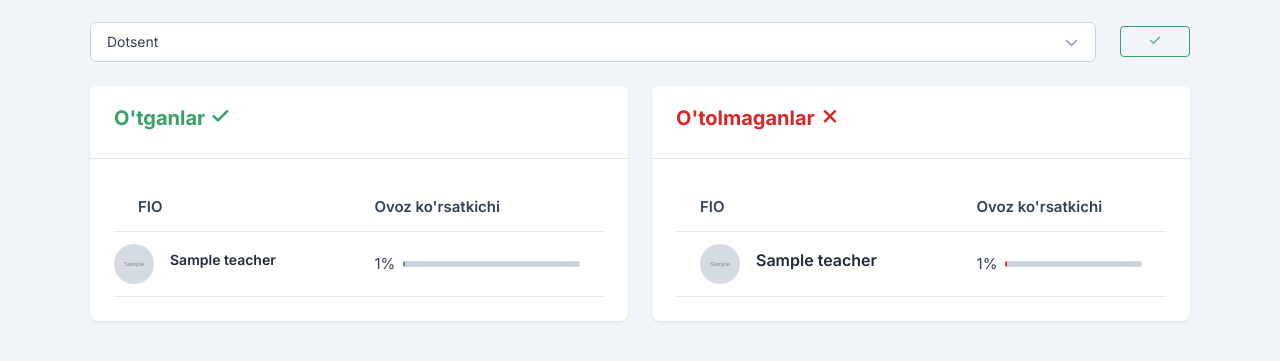
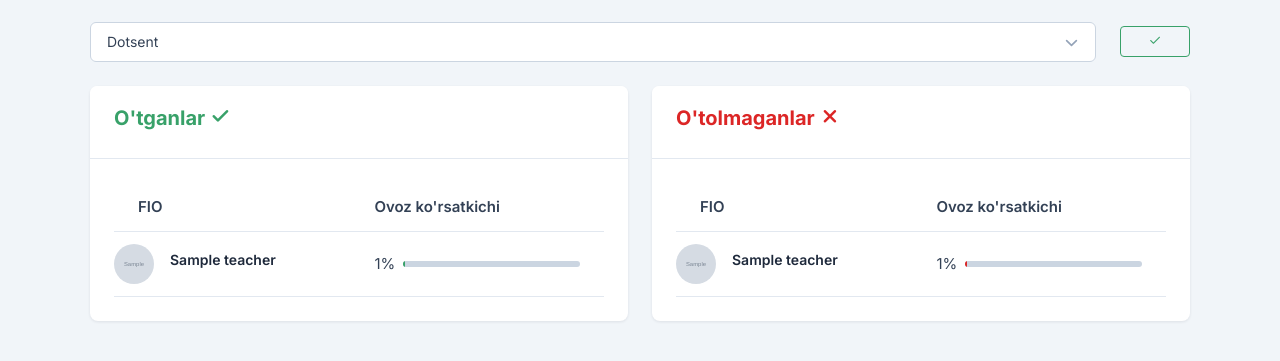
Before and after one commit to nomozovasror/Kengash, a Django app: template app/templates/table.html in a window 1280 px wide. Shown: the part 174-535 px from the top of the page. Run offline with Django 5.2, Linux system fonts and the light colour scheme; the template is opened without the code that fills it: most values are stand-ins (such as "Sample title", 1, 10 or a date in 2020); grey boxes marked "Sample" are stand-in pictures; parts of the project's set-up code (start-up, migrations or seed data) failed here and were passed over; some libraries are stand-ins or nearby versions; some web fonts are replaced.

Commit message:
fix some sizes

```diff
--- a/app/templates/table.html
+++ b/app/templates/table.html
@@ -108,7 +108,7 @@
                                         <tbody>
                                         {% for i in failed_candidates %}
                                             <tr>
-                                                <td>
+                                                <td class="px-0">
                                                     <div class="d-flex align-items-center gap-3">
                                                         <div class="avatar avatar-md">
                                                             <img alt="avatar" src="
@@ -117,7 +117,7 @@
                                                                     {% if i.candidate.teacher.image %}{{ i.candidate.teacher.image }}{% else %}{% static 'assets/images/default.webp' %}{% endif %}"
                                                                  class="rounded-circle"/>
                                                         </div>
-                                                        <h4>{{ i.candidate.teacher }}</h4>
+                                                        <h5>{{ i.candidate.teacher }}</h5>
                                                     </div>
                                                 </td>
                                                 <td>
```
